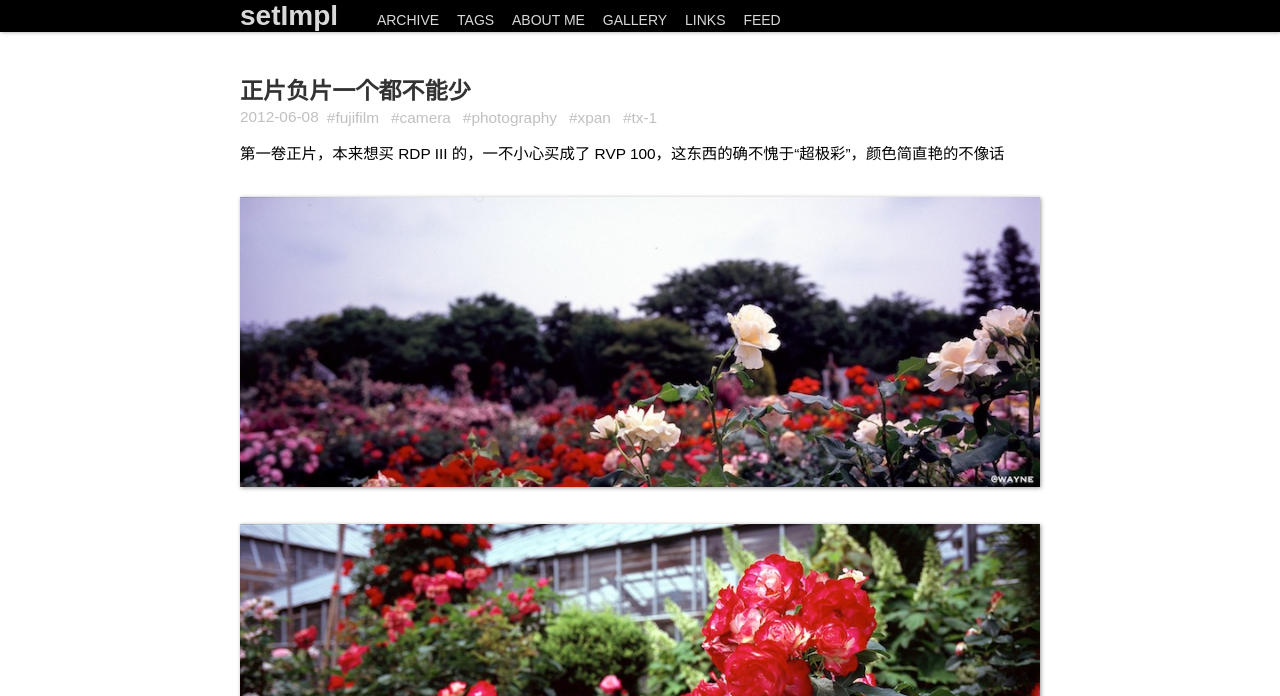
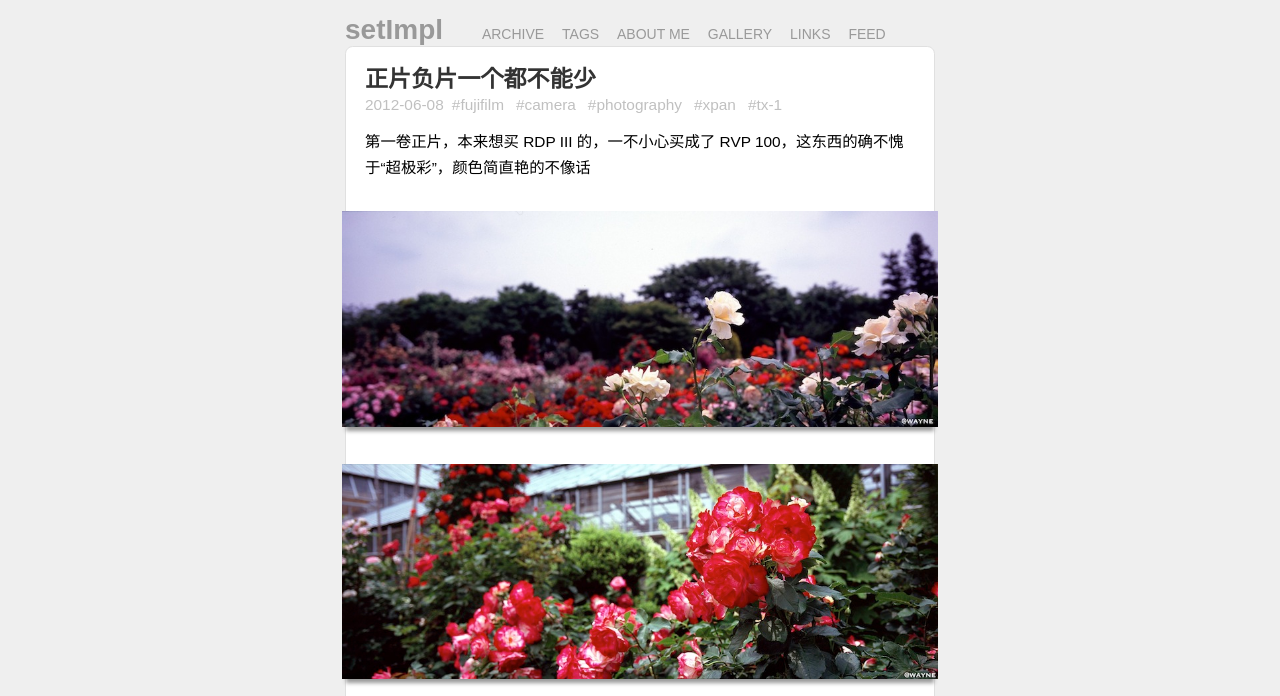
Before and after one commit to waynezhang/blog, a Jekyll site: the page built from _posts/2012-06-08-rvp100-is-so-so-vivid.markdown, in a window 1280 px wide. Shown: the top 696 px of the page. Built offline with Jekyll 4.4.1, drawn with Linux system fonts in a browser that asks for light colours; some web fonts are replaced; Markdown is read by kramdown in place of the engine named in the settings; comment, search, counter and statistics services are not loaded; grey boxes are pictures that could not be loaded.

Commit message:
sext iv formal

```diff
--- a/_layouts/default.html
+++ b/_layouts/default.html
@@ -18,7 +18,6 @@
     </script>
   </head>
   <body>
-    <div id="container">
       <div id="main" role="main">
         <header>
           <div id="header">
@@ -33,9 +32,10 @@
             </nav>
           </div>
         </header>
+        <div id="content">
         {{ content }}
+        </div>
         <footer>&copy; 2006 ~ 2012 wayne | powered by jekyll | themed by <a href="http://lhzhang.com" title="sext iv">sext iv</a> | fork <a href="https://github.com/waynezhang/blog" title="fork me">me</a></footer>
-      </div>
-    </div> <!--! end of #container -->
+      </div> <!-- main -->
   </body>
 </html>
--- a/_layouts/page.html
+++ b/_layouts/page.html
@@ -2,7 +2,7 @@
 layout: default
 ---
 
-<article class="content">
+<article>
   {% if page.title %}
   <section class="title">
     <h2>{{ page.title }} </h2>
--- a/_layouts/post.html
+++ b/_layouts/post.html
@@ -2,7 +2,7 @@
 layout: default
 ---
 
-<article class="content">
+<article>
   <section class="title">
     <h2>{{ page.title }} </h2>
   </section>
--- a/_posts/2012-06-08-rvp100-is-so-so-vivid.markdown
+++ b/_posts/2012-06-08-rvp100-is-so-so-vivid.markdown
@@ -16,13 +16,10 @@
 
 [![](/media/files/2012/06/08/rose-2.jpg)](http://500px.com/photo/8359215){: .image-900}
 
-<a href="http://500px.com/photo/"><img src="/media/files/2012/06/08/rose-3.jpg" alt=""></a>
 [![](/media/files/2012/06/08/rose-3.jpg)](http://500px.com/photo/8359312){: .image-900}
 
-<a href="http://500px.com/photo/"><img src="/media/files/2012/06/08/rose-4.jpg" alt=""></a>
 [![](/media/files/2012/06/08/rose-4.jpg)](http://500px.com/photo/8359391){: .image-900}
 
-<a href="http://500px.com/photo/"><img src="/media/files/2012/06/08/rose-5.jpg" alt=""></a>
 [![](/media/files/2012/06/08/rose-5.jpg)](http://500px.com/photo/8359439){: .image-900}
 
 ![](/media/files/2012/06/08/rose-6.jpg){: .image-300}
--- a/media/css/style.css
+++ b/media/css/style.css
@@ -6,7 +6,7 @@
 *
 * @author linghua.zhang@me.com
 * @link http://lhzhang.com/
-* @update 2012-06-13
+* @update 2012-06-21
 *
 * |/ | (~ (~
 * |\.|._)._)
@@ -24,7 +24,7 @@
   font-size: 14px;
   font-family: "Galdeano","Hiragino Sans GB", "Microsoft YaHei", sans-serif;
   color: #000000;
-  background-color: #ffffff; }
+  background-color: #efefef; }
 
 h1, h2, h3, h4 {
   font-family: "Cuprum", sans-serif;
@@ -33,7 +33,8 @@
 a {
   text-decoration: none; }
   a:hover {
-    -webkit-transition: color .2s linear; }
+    -webkit-transition: color .2s linear;
+    -moz-transition: color .2s linear; }
 
 li {
   padding: .2em 0; }
@@ -41,19 +42,16 @@
 ol, ul {
   list-style-position: inside; }
 
-header {
-  background-color: #000000;
-  -webkit-box-shadow: #999 0px 1px 4px;
-  -moz-box-shadow: #999 0px 1px 4px;
-  box-shadow: #999 1px 0px 4px; }
+#main {
+  margin: 1em 0; }
 
 #header {
-  width: 800px;
+  width: 590px;
   margin: 0 auto; }
   #header a {
-    color: #d9d9d9; }
+    color: #999999; }
     #header a:hover {
-      color: #eeeeee; }
+      color: #333333; }
   #header h1 {
     display: inline-block;
     margin-right: 1em; }
@@ -65,70 +63,116 @@
       font-family: "Electrolize", sans-serif;
       text-transform: uppercase; }
 
-.content {
-  width: 800px;
+#content {
+  width: 590px;
   margin: 0 auto;
   font-size: 1.1em;
-  line-height: 1.7em;
-  margin-bottom: 2em; }
-  .content a {
+  line-height: 1.7em; }
+  #content article {
+    padding: 19px;
+    background-color: #ffffff;
+    border-radius: .5em;
+    border: 1px solid #e0e0e0;
+    margin-bottom: 1em; }
+  #content a {
     color: #cc0000; }
-    .content a:hover {
+    #content a:hover {
       color: #dd0000; }
-  .content img {
-    max-width: 800px;
+  #content .post img {
+    max-width: 596px;
     display: block;
-    margin: .5em auto;
-    -webkit-box-shadow: #999 1px 1px 4px;
-    -moz-box-shadow: #999 1px 1px 4px;
-    box-shadow: #999 1px 1px 4px; }
-  .content p {
+    box-shadow: #999999 0px 8px 4px -4px;
+    margin: .5em auto; }
+  #content .post .image-600 {
+    margin-left: -23px;
+    margin-right: -23px;
+    display: block; }
+  #content .post .image-700 {
+    margin-left: -23px;
+    margin-right: -23px;
+    display: block; }
+  #content .post .image-800 {
+    margin-left: -23px;
+    margin-right: -23px;
+    display: block; }
+  #content .post .image-900 {
+    margin-left: -23px;
+    margin-right: -23px;
+    display: block; }
+  #content .post .image-1000 {
+    margin-left: -23px;
+    margin-right: -23px;
+    display: block; }
+  #content .post .image-1100 {
+    margin-left: -23px;
+    margin-right: -23px;
+    display: block; }
+  #content .post .image-1200 {
+    margin-left: -23px;
+    margin-right: -23px;
+    display: block; }
+  #content .post .image-1300 {
+    margin-left: -23px;
+    margin-right: -23px;
+    display: block; }
+  #content .post .image-1400 {
+    margin-left: -23px;
+    margin-right: -23px;
+    display: block; }
+  #content p {
     padding: .7em 0; }
-  .content pre code {
-    margin: 1em 0;
+  #content pre code {
+    margin: 1em -20px 1em -20px;
+    padding-left: 20px;
+    padding-right: 20px;
+    border-color: #e0e0e0 !important;
     font-size: 13px;
     font-family: Menlo, monospace;
     line-height: 1.6;
     display: block;
     overflow: auto; }
-  .content blockquote {
+  #content blockquote {
     display: block;
     text-align: justify;
     border-left: 4px solid #eeeeee;
     margin: 1em 0em;
     padding-left: 1.5em; }
-    .content blockquote p {
+    #content blockquote p {
       margin: 0;
       padding: 0; }
-  .content li.listing-item, .content li.listing-seperator {
+  #content li.listing-item, #content li.listing-seperator {
     list-style-type: none;
     padding: 0; }
-    .content li.listing-item a, .content li.listing-seperator a {
+    #content li.listing-item a, #content li.listing-seperator a {
       padding: .2em 1em; }
-    .content li.listing-item time, .content li.listing-seperator time {
+    #content li.listing-item time, #content li.listing-seperator time {
       color: #999999; }
-  .content li.listing-seperator {
+  #content li.listing-seperator {
     font-weight: bold; }
-  .content .title {
-    margin-top: 3em; }
-  .content .meta {
+  #content .meta {
     color: #c0c0c0; }
-    .content .meta .tags a {
+    #content .meta .tags a {
       color: #c0c0c0;
       padding: .25em; }
-      .content .meta .tags a:hover {
+      #content .meta .tags a:hover {
         color: #999999; }
-  .content .post {
-    margin-bottom: 2em; }
 
-.circle-wrapper:hover .circle {
-  background-color: #333333;
-  -webkit-transition: background-color .2s linear; }
+.comment {
+  margin-top: 2em; }
+
+.circle-wrapper {
+  margin: 1em 0;
+  display: block; }
+  .circle-wrapper:hover .circle {
+    background-color: #333333;
+    -webkit-transition: background-color .2s linear;
+    -moz-transition: background-color .2s linear; }
 
 .circle {
   display: inline-block;
   width: 0.8em;
   height: 0.8em;
+  line-height: 1;
   background-color: #cccccc;
   -moz-border-radius: 0.4em;
   -webkit-border-radius: 0.4em; }
@@ -142,13 +186,12 @@
   border-bottom: 1px dashed #f9f9f9; }
 
 footer {
-  width: 800px;
+  width: 590px;
   margin: 0 auto;
   display: block;
   font-family: "Cuprum";
   font-size: .9em;
   text-align: center;
-  padding: 2em 0;
   color: #909090; }
   footer a {
     color: #cccccc; }
```
Also changed, not shown: _posts/2007-07-26-2007-tokyo-travel-fair.markdown (added, +55 -0 lines), media/css/style.scss (+43 -26 lines).
